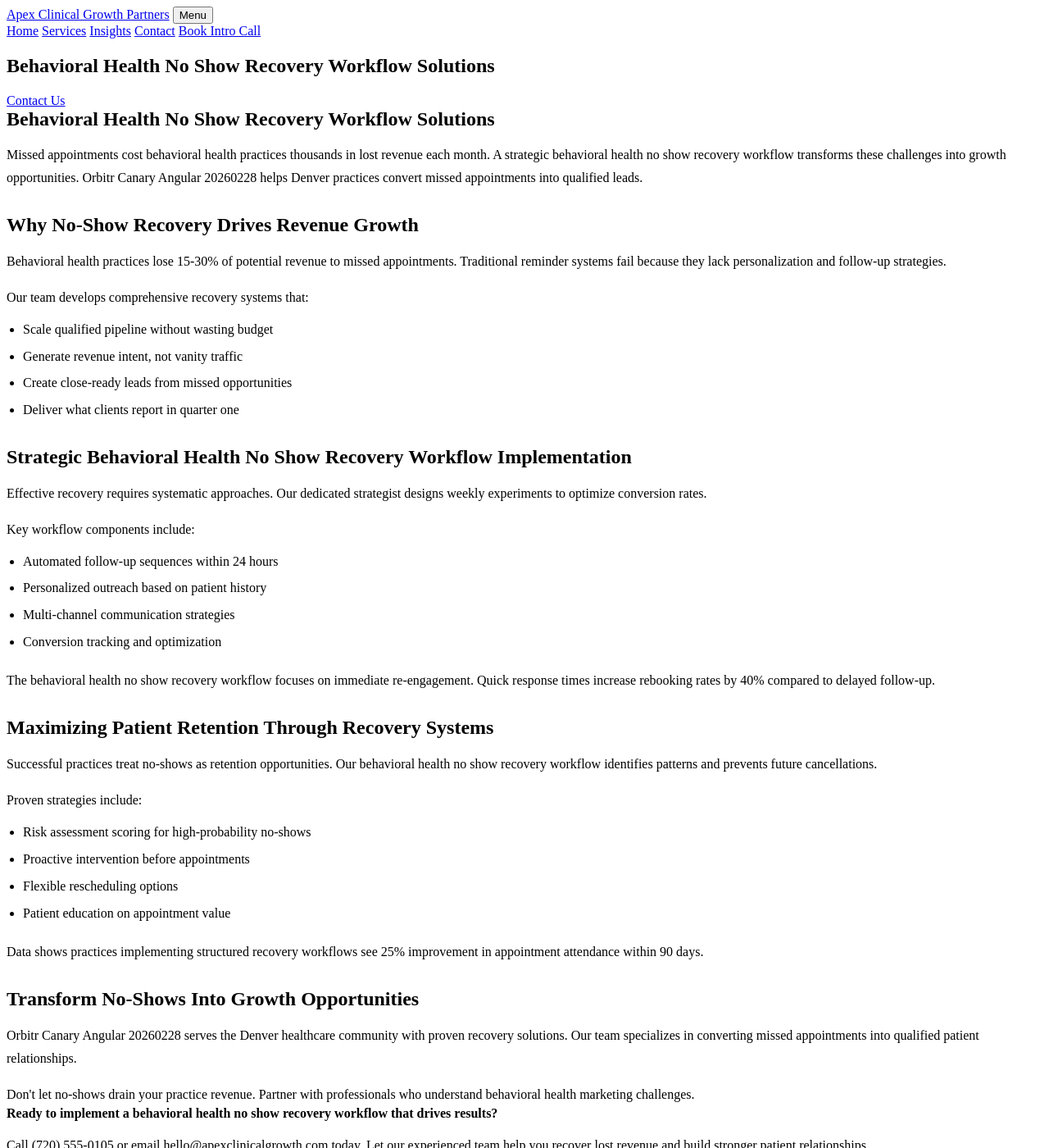
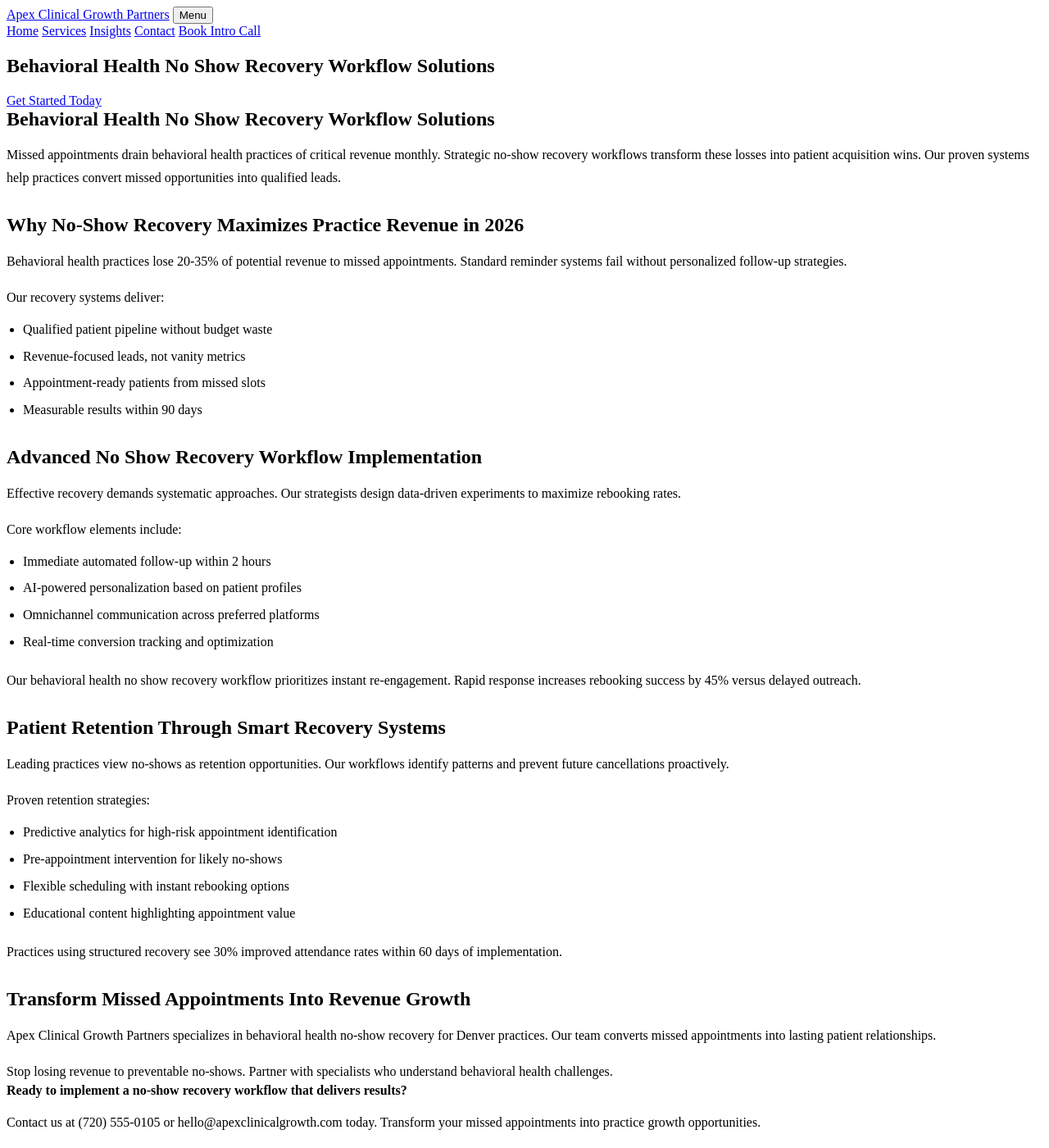
Before and after one commit to prjctlphbt/orbitr-canary-angular-20260228, a Jekyll site: the page angular-behavioral-noshow-20260228144655.html, which Jekyll copies as it is, in a window 1280 px wide and 1400 px high. Shown: the whole window at 82% size. Built offline with Jekyll 4.4.1, drawn with Linux system fonts in a browser that asks for light colours; some of the changed text lies outside the part shown.

Commit message:
Refresh and update content: angular-behavioral-noshow-20260228144655.html

```diff
--- a/angular-behavioral-noshow-20260228144655.html
+++ b/angular-behavioral-noshow-20260228144655.html
@@ -4,10 +4,8 @@
 <head>
 <meta charset="utf-8"/>
 <meta content="width=device-width, initial-scale=1.0" name="viewport"/>
-<meta content="Reduce missed appointments in behavioral health. Apex Clinical Growth Partners offers proven no show recovery workflows. Optimize your practice today.
-
-Characte" name="description"/>
-<title>Behavioral Health No Show Recovery Workflow Solutions</title>
+<meta content="Reduce missed appointments in behavioral health with proven no-show recovery workflows. Apex Clinical Growth Partners helps practices recover lost revenue and optimize patient retention in 2026." name="description"/>
+<title>Behavioral Health No Show Recovery Workflow Solutions | 2026</title>
 <style>
 
 
@@ -105,53 +103,53 @@ Characte" name="description"/>
 <section class="page-hero landing-hero">
 <div class="container">
 <h1>Behavioral Health No Show Recovery Workflow Solutions</h1>
-<a class="cta" href="/services/">Contact Us</a>
+<a class="cta" href="/services/">Get Started Today</a>
 </div>
 </section>
 <section class="landing-content">
 <div class="container orbitr-generated-content">
 <h1>Behavioral Health No Show Recovery Workflow Solutions</h1>
-<p>Missed appointments cost behavioral health practices thousands in lost revenue each month. A strategic behavioral health no show recovery workflow transforms these challenges into growth opportunities. Orbitr Canary Angular 20260228 helps Denver practices convert missed appointments into qualified leads.</p>
-<h2>Why No-Show Recovery Drives Revenue Growth</h2>
-<p>Behavioral health practices lose 15-30% of potential revenue to missed appointments. Traditional reminder systems fail because they lack personalization and follow-up strategies.</p>
-<p>Our team develops comprehensive recovery systems that:</p>
+<p>Missed appointments drain behavioral health practices of critical revenue monthly. Strategic no-show recovery workflows transform these losses into patient acquisition wins. Our proven systems help practices convert missed opportunities into qualified leads.</p>
+<h2>Why No-Show Recovery Maximizes Practice Revenue in 2026</h2>
+<p>Behavioral health practices lose 20-35% of potential revenue to missed appointments. Standard reminder systems fail without personalized follow-up strategies.</p>
+<p>Our recovery systems deliver:</p>
 <ul>
-<li>Scale qualified pipeline without wasting budget</li>
-<li>Generate revenue intent, not vanity traffic</li>
-<li>Create close-ready leads from missed opportunities</li>
-<li>Deliver what clients report in quarter one</li>
+<li>Qualified patient pipeline without budget waste</li>
+<li>Revenue-focused leads, not vanity metrics</li>
+<li>Appointment-ready patients from missed slots</li>
+<li>Measurable results within 90 days</li>
 </ul>
-<h2>Strategic Behavioral Health No Show Recovery Workflow Implementation</h2>
-<p>Effective recovery requires systematic approaches. Our dedicated strategist designs weekly experiments to optimize conversion rates.</p>
-<p>Key workflow components include:</p>
+<h2>Advanced No Show Recovery Workflow Implementation</h2>
+<p>Effective recovery demands systematic approaches. Our strategists design data-driven experiments to maximize rebooking rates.</p>
+<p>Core workflow elements include:</p>
 <ul>
-<li>Automated follow-up sequences within 24 hours</li>
-<li>Personalized outreach based on patient history</li>
-<li>Multi-channel communication strategies</li>
-<li>Conversion tracking and optimization</li>
+<li>Immediate automated follow-up within 2 hours</li>
+<li>AI-powered personalization based on patient profiles</li>
+<li>Omnichannel communication across preferred platforms</li>
+<li>Real-time conversion tracking and optimization</li>
 </ul>
-<p>The behavioral health no show recovery workflow focuses on immediate re-engagement. Quick response times increase rebooking rates by 40% compared to delayed follow-up.</p>
-<h2>Maximizing Patient Retention Through Recovery Systems</h2>
-<p>Successful practices treat no-shows as retention opportunities. Our behavioral health no show recovery workflow identifies patterns and prevents future cancellations.</p>
-<p>Proven strategies include:</p>
+<p>Our behavioral health no show recovery workflow prioritizes instant re-engagement. Rapid response increases rebooking success by 45% versus delayed outreach.</p>
+<h2>Patient Retention Through Smart Recovery Systems</h2>
+<p>Leading practices view no-shows as retention opportunities. Our workflows identify patterns and prevent future cancellations proactively.</p>
+<p>Proven retention strategies:</p>
 <ul>
-<li>Risk assessment scoring for high-probability no-shows</li>
-<li>Proactive intervention before appointments</li>
-<li>Flexible rescheduling options</li>
-<li>Patient education on appointment value</li>
+<li>Predictive analytics for high-risk appointment identification</li>
+<li>Pre-appointment intervention for likely no-shows</li>
+<li>Flexible scheduling with instant rebooking options</li>
+<li>Educational content highlighting appointment value</li>
 </ul>
-<p>Data shows practices implementing structured recovery workflows see 25% improvement in appointment attendance within 90 days.</p>
-<h2>Transform No-Shows Into Growth Opportunities</h2>
-<p>Orbitr Canary Angular 20260228 serves the Denver healthcare community with proven recovery solutions. Our team specializes in converting missed appointments into qualified patient relationships.</p>
-<p>Don't let no-shows drain your practice revenue. Partner with professionals who understand behavioral health marketing challenges.</p>
-<strong>Ready to implement a behavioral health no show recovery workflow that drives results?</strong>
-<p>Call (720) 555-0105 or email hello@apexclinicalgrowth.com today. Let our experienced team help you recover lost revenue and build stronger patient relationships.</p>
+<p>Practices using structured recovery see 30% improved attendance rates within 60 days of implementation.</p>
+<h2>Transform Missed Appointments Into Revenue Growth</h2>
+<p>Apex Clinical Growth Partners specializes in behavioral health no-show recovery for Denver practices. Our team converts missed appointments into lasting patient relationships.</p>
+<p>Stop losing revenue to preventable no-shows. Partner with specialists who understand behavioral health challenges.</p>
+<strong>Ready to implement a no-show recovery workflow that delivers results?</strong>
+<p>Contact us at (720) 555-0105 or hello@apexclinicalgrowth.com today. Transform your missed appointments into practice growth opportunities.</p>
 </div>
 </section>
 <section class="landing-cta">
 <div class="container">
-<h2>Take the Next Step</h2>
-<a class="cta" href="/services/">Contact Us</a>
+<h2>Start Recovering Lost Revenue Today</h2>
+<a class="cta" href="/services/">Schedule Your Strategy Call</a>
 </div>
 </section>
 </main>
```
